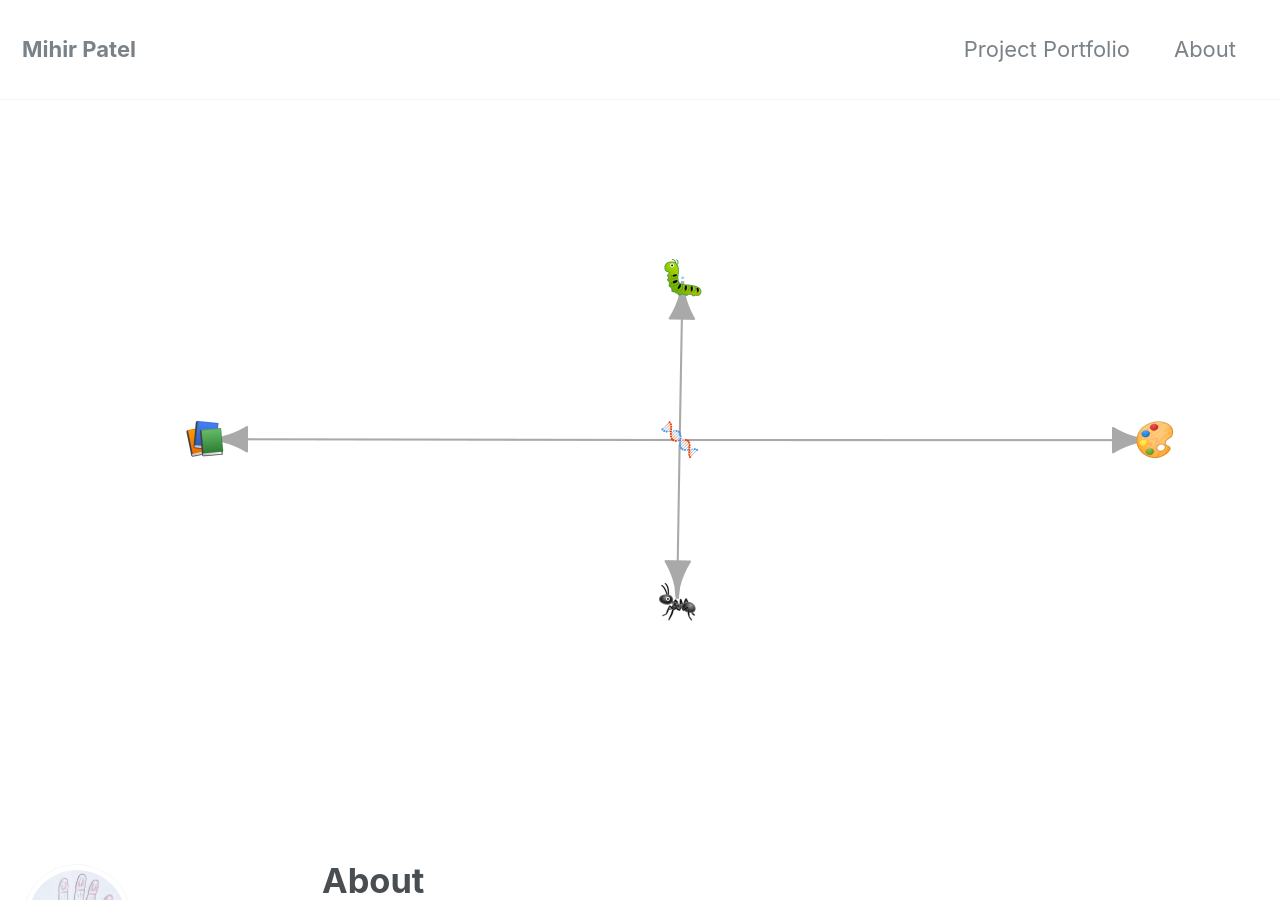
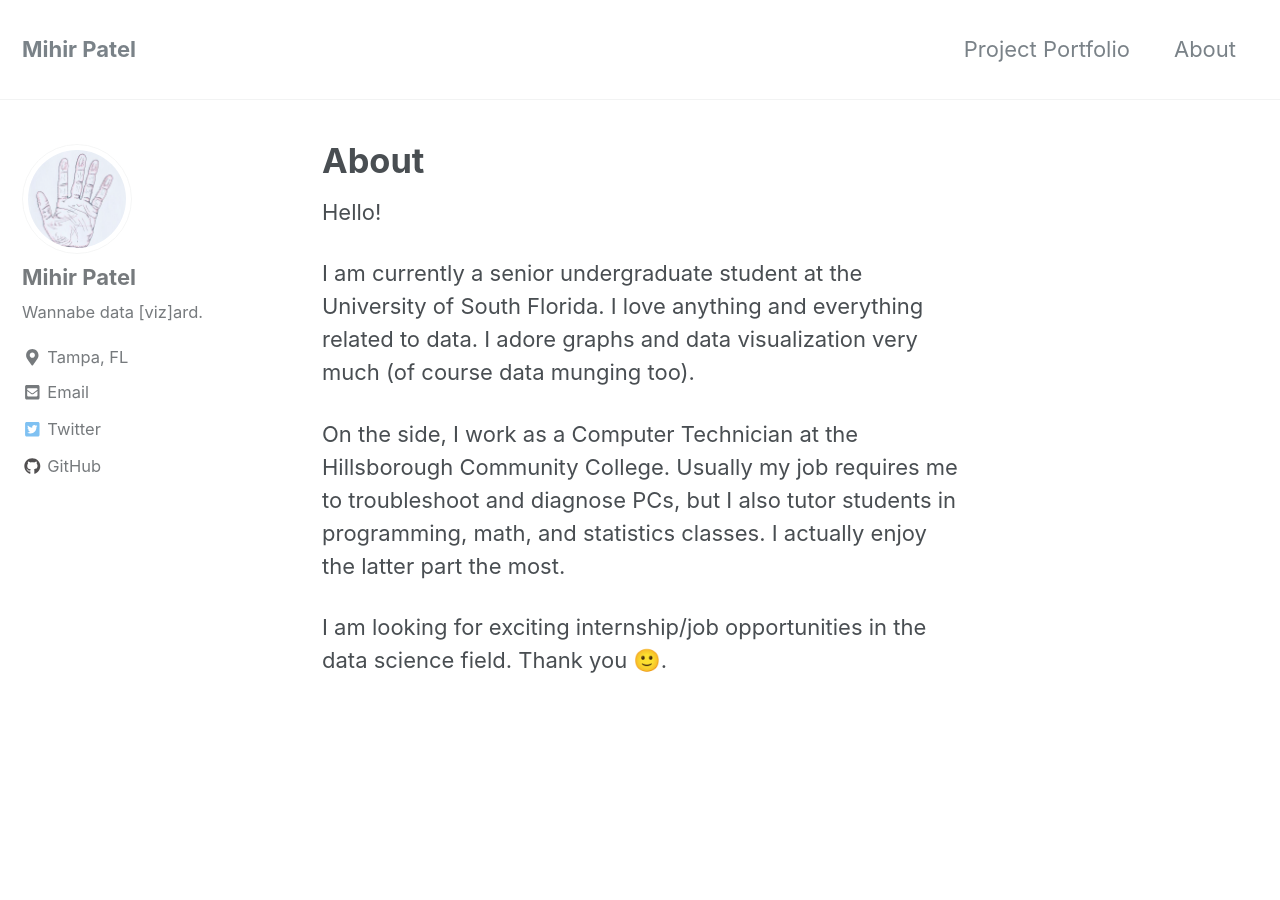
Before and after one commit to mihirp161/mihirp161.github.io, a Jekyll site: the page built from _pages/about.md, in a window 1280 px wide and 900 px high. Built offline with Jekyll 4.4.1, drawn with Linux system fonts in a browser that asks for light colours; nearby versions of some CDN libraries.

Commit message:
Update about.md

```diff
--- a/_pages/about.md
+++ b/_pages/about.md
@@ -2,7 +2,6 @@
 title: "About"
 permalink: /about/
 header:
-  image: "/images/dna.png"
 ---
 
 Hello!
```
